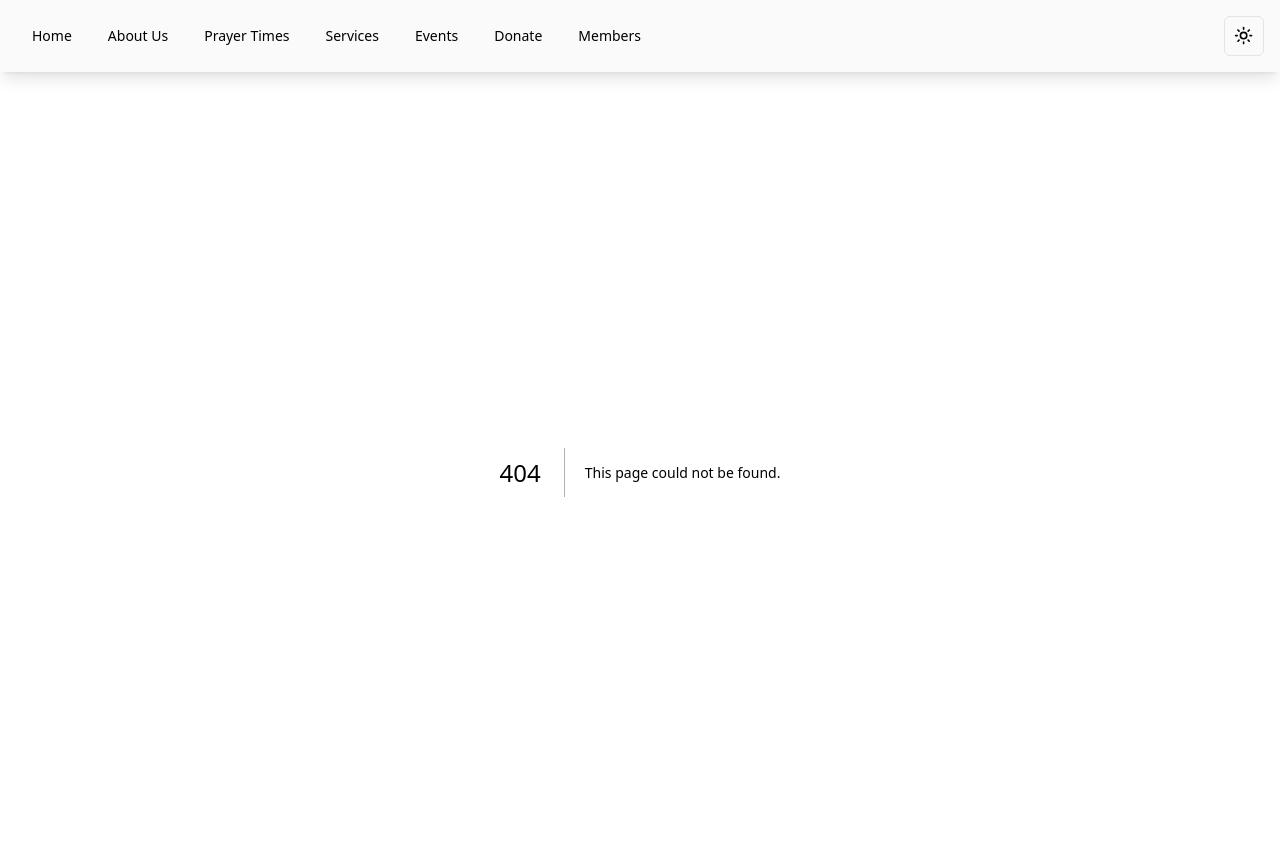
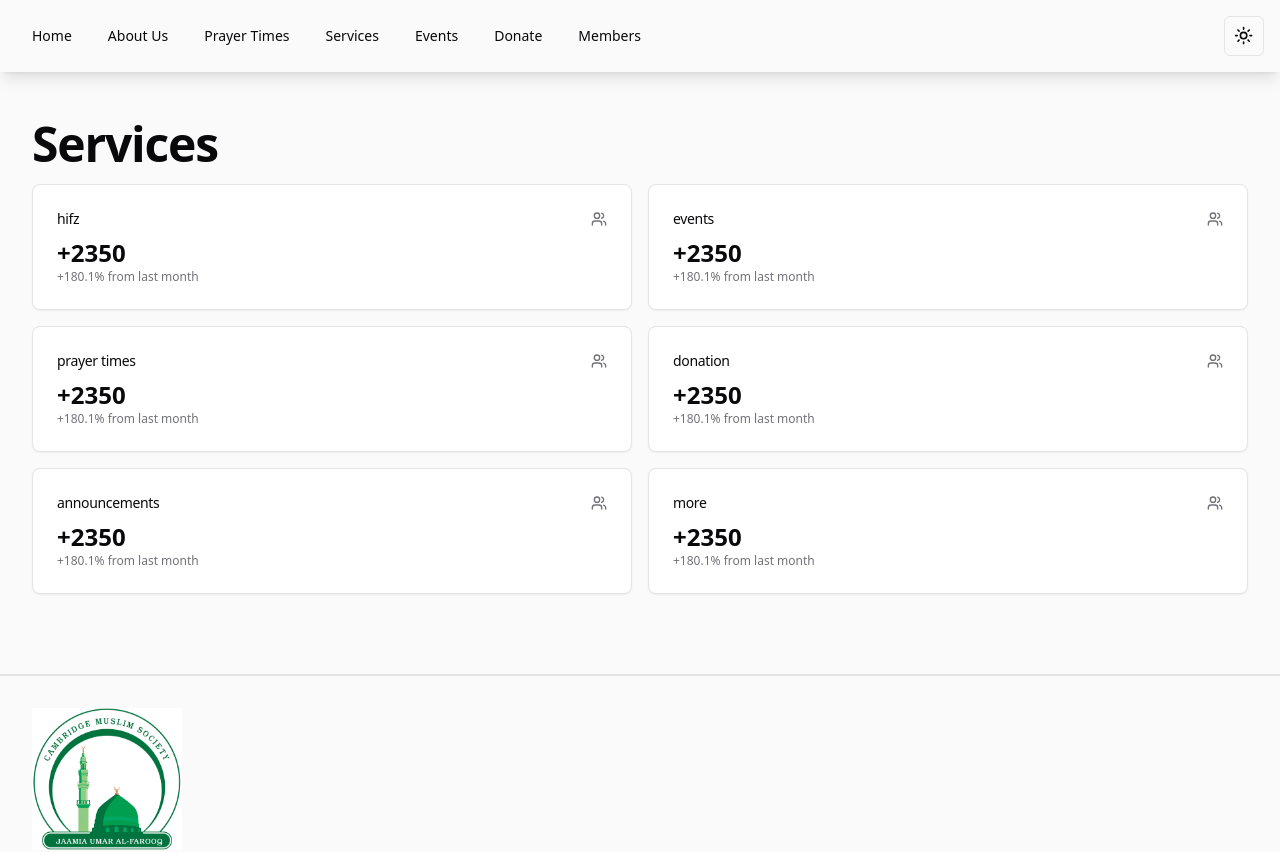
Before and after one commit to mamooji/cms, a Next.js app: page /services in a window 1280 px wide. Before the commit this address had no page. Shown: the top 852 px of the page. Built offline with nearby package versions, Linux system fonts and the light colour scheme.

Commit message:
rough services page

```diff
--- /dev/null
+++ b/src/app/services/page.tsx
@@ -0,0 +1,36 @@
+import React from "react";
+import { Card, CardContent, CardHeader, CardTitle } from "@/components/ui/card";
+import { Users } from "lucide-react";
+import { servicesData } from "@/lib/content/navItems";
+
+const Services = () => {
+  return (
+    <div className="flex flex-col mx-8 pt-8">
+      <h1 className="scroll-m-20 py-4 text-5xl  font-extrabold tracking-tight lg:text-5xl">
+        Services
+      </h1>
+      <div className="grid grid-cols-1 md:grid-cols-2 gap-4 pb-20">
+        {servicesData.map((service) => {
+          return (
+            <Card key={service.name}>
+              <CardHeader className="flex flex-row items-center justify-between space-y-0 pb-2">
+                <CardTitle className="text-sm font-medium">
+                  {service.name}
+                </CardTitle>
+                <Users className="h-4 w-4 text-muted-foreground" />
+              </CardHeader>
+              <CardContent>
+                <div className="text-2xl font-bold">+2350</div>
+                <p className="text-xs text-muted-foreground">
+                  +180.1% from last month
+                </p>
+              </CardContent>
+            </Card>
+          );
+        })}
+      </div>
+    </div>
+  );
+};
+
+export default Services;
--- a/src/components/Services.tsx
+++ b/src/components/Services.tsx
@@ -13,9 +13,6 @@ const Services = () => {
       <div className="pt-2 grid grid-rows-4 md:grid-rows-3 lg:grid-rows-2 grid-cols-1 md:grid-cols-2 lg:grid-cols-3 pb-10 gap-4 ">
         {servicesData.map((service, index) => {
           return (
-            // <div className="rounded-lg text-center bg-secondary-50 justify-center items-center h-20">
-            //   {service.name}
-            // </div>
             <Link
               key={index}
               href={service.url}
--- a/src/lib/content/navItems.ts
+++ b/src/lib/content/navItems.ts
@@ -3,12 +3,14 @@ interface NavItem {
   url: string;
   logo?: SVGAElement;
 }
+
 interface ImageItem {
   title: string;
   description: string;
   src: string;
   alt: string;
 }
+
 export const navData: Array<NavItem> = [
   {
     name: "home",
@@ -60,6 +62,7 @@ export const imageData: Array<ImageItem> = [
     alt: "picture of masjid",
   },
 ];
+
 export const servicesData: Array<NavItem> = [
   {
     name: "hifz",
@@ -86,6 +89,7 @@ export const servicesData: Array<NavItem> = [
     url: "/more",
   },
 ];
+
 export const footerData: Array<NavItem> = [
   {
     name: "about us",
```
